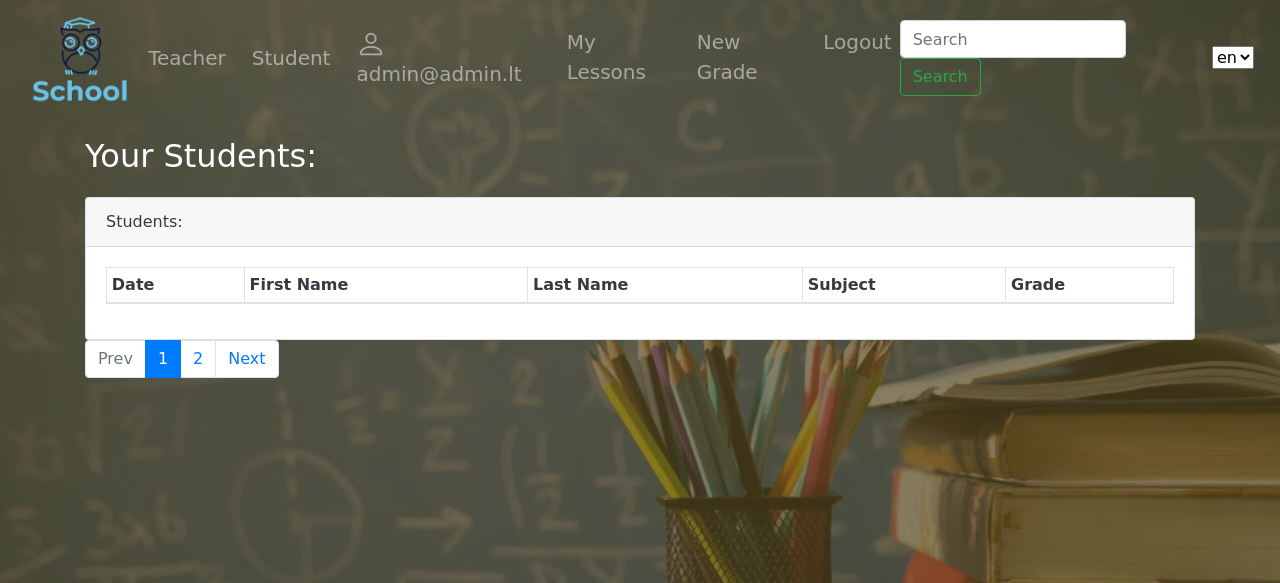
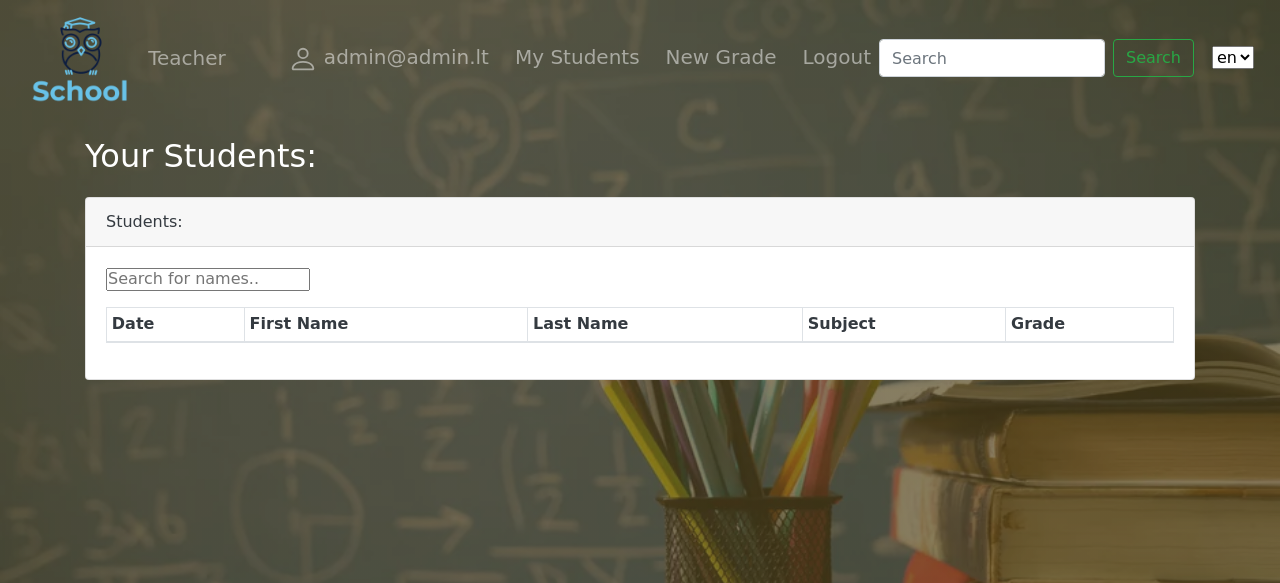
Before and after one commit to VaiMas/Myschool, a Django app: page /school/mylessons/ in a window 1280 px wide. Shown: the top 583 px of the page. Run offline with Django 3.2, Linux system fonts and the light colour scheme; a user stored in the database is signed in; data comes from the database, SQL or seed files in the repository; both versions use the stored data as it was after the commit; lists and menus that the app fills with data are empty; some libraries are stand-ins or nearby versions; some web fonts are replaced.

Commit message:
js searchfield

```diff
--- a/school/templates/base.html
+++ b/school/templates/base.html
@@ -27,9 +27,6 @@
       <li class="nav-item">
         <a class="nav-link" href="{% url 'teachers'%}">{% trans "Teacher" %}</a>
       </li>
-        <li class="nav-item">
-        <a class="nav-link" href="/">{% trans "Student" %}</a>
-      </li>
         </ul>
       {% if user.is_authenticated %}
       <div class="collapse navbar-collapse">
@@ -43,7 +40,7 @@
           {% if user.user_type == 'S' %}
       <li class="nav-item"><a class="nav-link" href="{% url 'my-grades' %}">{% trans "My grades" %}</a></li>
           {% else %}
-          <li class="nav-item"><a class="nav-link" href="{% url 'my-lessons' %}">{% trans "My Lessons" %}</a></li>
+          <li class="nav-item"><a class="nav-link" href="{% url 'my-lessons' %}">{% trans "My Students" %}</a></li>
           <li class="nav-item"><a class="nav-link" href="{% url 'grade-new'%}?next=/school">{% trans "New Grade" %}</a></li>
           {% endif %}
       <li class="nav-item"><a class="nav-link" href="{% url 'logout' %}?next=/school">{% trans "Logout" %}</a></li>
--- a/school/templates/user_lessons.html
+++ b/school/templates/user_lessons.html
@@ -12,7 +12,8 @@
                 <i class="fa fa-align-justify"></i>{% trans "Students:" %}
             </div>
             <div class="card-body">
-                <table class="table table-responsive-sm table-bordered table-striped table-sm text-nowrap">
+                <input class="mb-3" type="text" id="myInput" onkeyup="myFunction()" placeholder="Search for names..">
+                <table id="myTable" class="table table-responsive-sm table-bordered table-striped table-sm text-nowrap">
                     <thead>
                     <tr>
                         <th>{% trans "Date" %}</th>
@@ -82,4 +83,28 @@
         {% endif %}
     </div>
 </div>
+<script>
+function myFunction() {
+  var input, filter, table, tr, td, cell, i, j;
+  input = document.getElementById("myInput");
+  filter = input.value.toUpperCase();
+  table = document.getElementById("myTable");
+  tr = table.getElementsByTagName("tr");
+  for (i = 1; i < tr.length; i++) {
+    // Hide the row initially.
+    tr[i].style.display = "none";
+
+    td = tr[i].getElementsByTagName("td");
+    for (var j = 0; j < td.length; j++) {
+      cell = tr[i].getElementsByTagName("td")[j];
+      if (cell) {
+        if (cell.innerHTML.toUpperCase().indexOf(filter) > -1) {
+          tr[i].style.display = "";
+          break;
+        }
+      }
+    }
+  }
+}
+</script>
 {% endblock %}tml>
--- a/school/views.py
+++ b/school/views.py
@@ -102,4 +102,3 @@ from collections import defaultdict
 class LessonsByUserListView(LoginRequiredMixin, generic.ListView):
     model = Subject_grade
     template_name = 'user_lessons.html'
-    paginate_by = 10
```
Also changed, not shown: school/templates/user_grades.html (+26 -1 lines), db.sqlite3, school/static/css/styles.css (line endings or trailing spaces).
